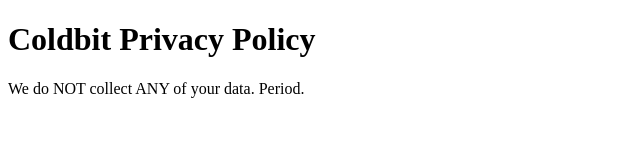
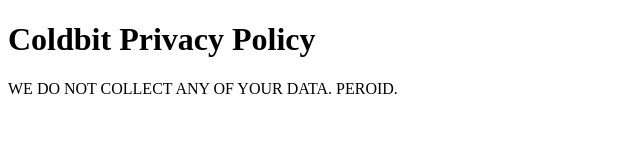
Before and after one commit to ColdbitWallet/ColdbitWallet.github.io, a plain HTML site: page index.html in a window 1280 px wide. Shown: the whole page, without its empty margins (0-640 px from the left). Drawn offline with Linux system fonts and the light colour scheme.

Commit message:
Update index.html

```diff
--- a/index.html
+++ b/index.html
@@ -6,7 +6,7 @@
 <body>
 
 <h1> Coldbit Privacy Policy </h1>
-<p>We do NOT collect ANY of your data. Period.</p>
+<p>WE DO NOT COLLECT ANY OF YOUR DATA. PEROID.</p>
 
 </body>
 </html>
```
